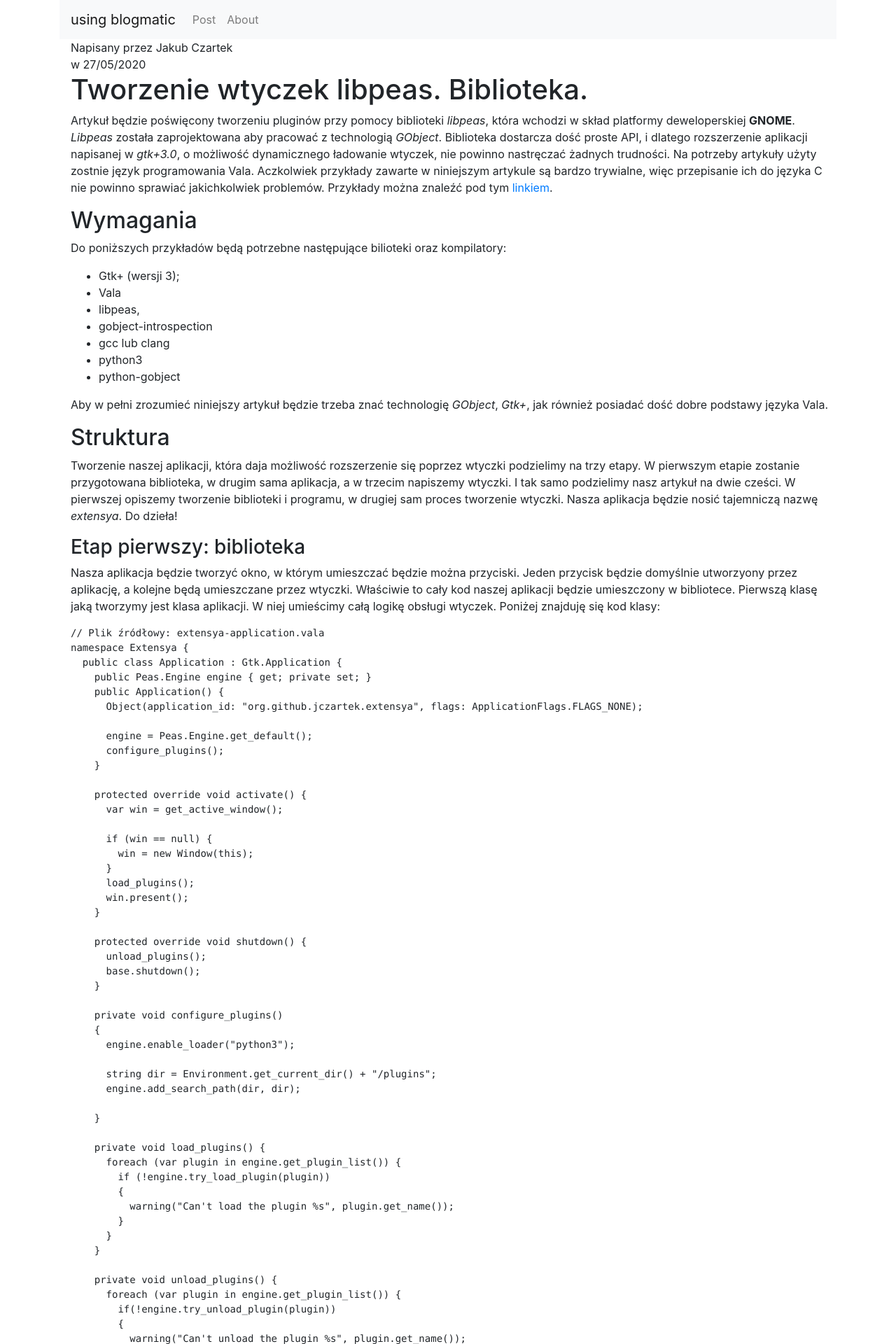
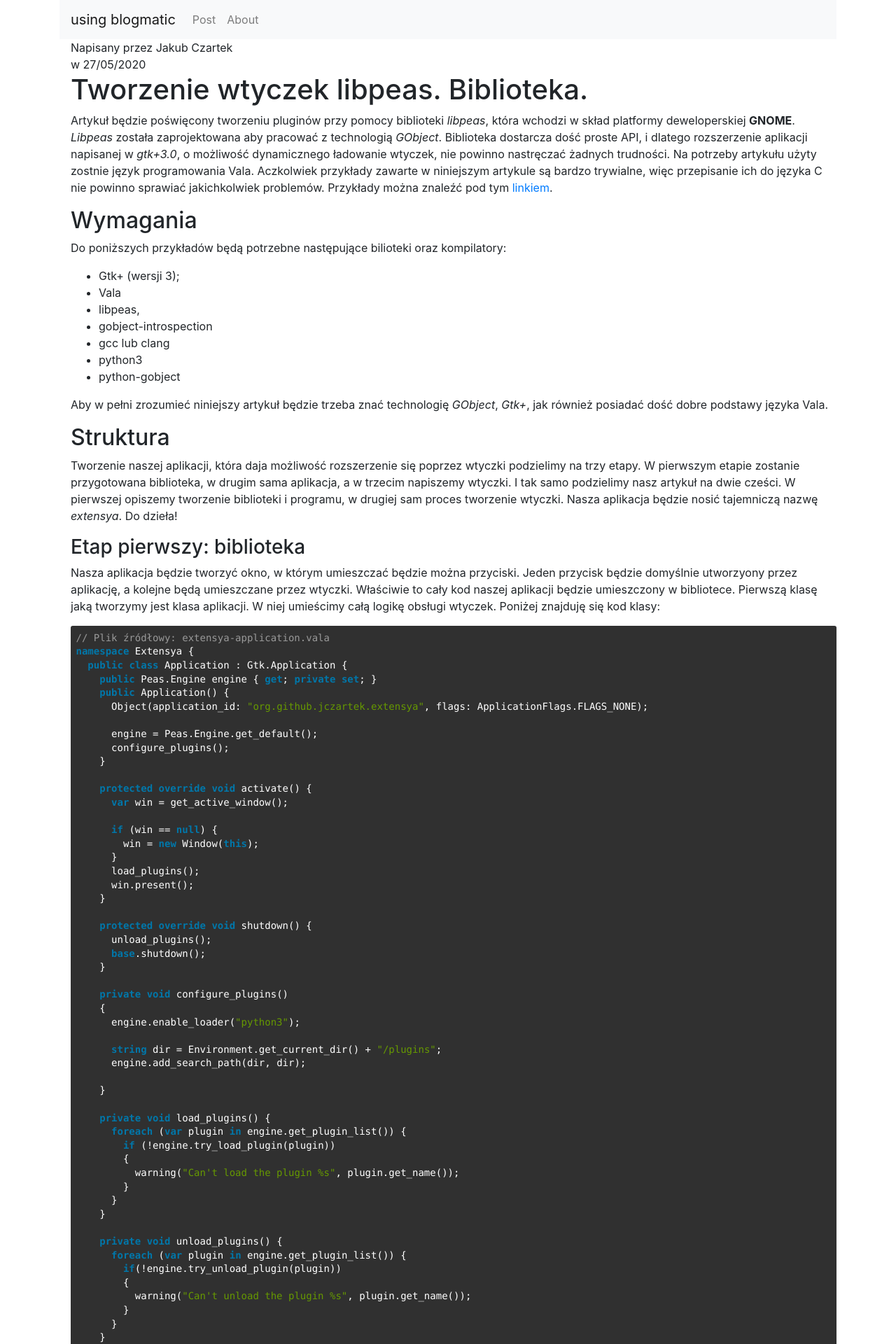
Before and after one commit to jczartek/jczartek.github.io, a Jekyll site: the page built from _posts/2020-05-27-Tworzenie-wtyczek-libeas-biblioteka-i-program.md, in a window 1280 px wide. Shown: the top 1920 px of the page at 70% size. Built offline with Jekyll 4.4.1, drawn with Linux system fonts in a browser that asks for light colours; some of the changed text lies outside the part shown.

Commit message:
aktualizacja stylów i poprawienie błędów

````diff
--- a/_posts/2020-05-27-Tworzenie-wtyczek-libeas-biblioteka-i-program.md
+++ b/_posts/2020-05-27-Tworzenie-wtyczek-libeas-biblioteka-i-program.md
@@ -5,7 +5,7 @@ title: Tworzenie wtyczek libpeas. Biblioteka.
 date:   2020-05-27 08:29:41 +0200
 ---
 
-Artykuł będzie poświęcony tworzeniu pluginów przy pomocy biblioteki *libpeas*, która wchodzi w skład platformy deweloperskiej __GNOME__. *Libpeas* została zaprojektowana aby pracować z technologią *GObject*. Biblioteka dostarcza dość proste API, i dlatego rozszerzenie aplikacji napisanej w *gtk+3.0*, o możliwość dynamicznego ładowanie wtyczek, nie powinno nastręczać żadnych trudności. Na potrzeby artykuły użyty zostnie język programowania Vala. Aczkolwiek przykłady zawarte w niniejszym artykule są bardzo trywialne, więc przepisanie ich do języka C nie powinno sprawiać jakichkolwiek problemów. Przykłady można znaleźć pod tym [linkiem](https://github.com/jczartek/sources-for-using-blogmatic/tree/master/PluginyPeas/pisanie-wtyczek-dla-gtk).
+Artykuł będzie poświęcony tworzeniu pluginów przy pomocy biblioteki *libpeas*, która wchodzi w skład platformy deweloperskiej __GNOME__. *Libpeas* została zaprojektowana aby pracować z technologią *GObject*. Biblioteka dostarcza dość proste API, i dlatego rozszerzenie aplikacji napisanej w *gtk+3.0*, o możliwość dynamicznego ładowanie wtyczek, nie powinno nastręczać żadnych trudności. Na potrzeby artykułu użyty zostnie język programowania Vala. Aczkolwiek przykłady zawarte w niniejszym artykule są bardzo trywialne, więc przepisanie ich do języka C nie powinno sprawiać jakichkolwiek problemów. Przykłady można znaleźć pod tym [linkiem](https://github.com/jczartek/sources-for-using-blogmatic/tree/master/PluginyPeas/pisanie-wtyczek-dla-gtk).
 
 ## Wymagania
 
@@ -193,27 +193,24 @@ namespace Extensya {
     }
   }
 }
-
 ```
-Klasa Window ma dwie funkcje: tworzy proste okienko z przyciskiem i przełącznikiem do ręcznego włączania/wyłączania wtyczek, a także musi utworzyć wszystkie obiekty, których klasy implementują interfejs WindowExtension. Tworzenie tych obiektów zostawiamy klasie Peas.ExtensioSet, której obiekt tworzymy w konstruktorze klasy Window. Do konstruktora klasy Peas.ExtensionSet podajemy argumenty: domyślny silnik wtyczek, typ interfejsu jaki musi implementować klasa, aby jego obiekt został utworzony przez Peas.ExtensionSet, oraz nazwy właściwości i ich wartości. Aby móc wywołać metody, które zostały zdefiniowane w interfejsie WindowExtension należy subskrybować zdarzenia "extension-added" oraz "extension-removed". Zdarzenia te są odpowiednio publikowane przy włączaniu i odłączaniu wtyczek. Gdy emitowane jest zdarzenie "extension-added" zostanie wywołana metoda activate(), a przy emitowaniu zdarzenia "extension-removed" zostanie wywołana metoda deactivate(). Klasa Window udostępnia także dwie metody publiczne do umieszczania oraz ususwania przycisków. Te metody będą stanowić publiczne API naszej biblioteki.
+Klasa Window ma dwie funkcje: tworzy proste okienko z przyciskiem i przełącznikiem do ręcznego włączania/wyłączania wtyczek, a także musi utworzyć wszystkie obiekty, których klasy implementują interfejs WindowExtension. Tworzenie tych obiektów zostawiamy klasie *__Peas.ExtensioSet__*, której obiekt tworzymy w konstruktorze klasy Window. Do konstruktora klasy Peas.ExtensionSet podajemy argumenty: domyślny silnik wtyczek, typ interfejsu jaki musi implementować klasa, aby jego obiekt został utworzony przez Peas.ExtensionSet, oraz nazwy właściwości i ich wartości. Aby móc wywołać metody, które zostały zdefiniowane w interfejsie WindowExtension należy subskrybować zdarzenia "extension-added" oraz "extension-removed". Zdarzenia te są odpowiednio publikowane przy włączaniu i odłączaniu wtyczek. Gdy emitowane jest zdarzenie "extension-added" zostanie wywołana metoda activate(), a przy emitowaniu zdarzenia "extension-removed" zostanie wywołana metoda deactivate(). Klasa Window udostępnia także dwie metody publiczne do umieszczania oraz ususwania przycisków. Te metody będą stanowić publiczne API naszej biblioteki.
 
 Powyższy kod należy skompilować:
 
-```bash
+```
 valac -o libextensya.so --library extensya -H extensya.h  --gir Extensya-1.0.gir  -X -shared -X -fPIC --pkg libpeas-1.0 --pkg gtk+-3.0 extensya-application.vala extensya-window.vala extensya-extension.vala
-
 ```
 
 Następnie musimy wygenerować plik potrzebny dla wtyczek pisanych w pythonie. Zrobimy to następująco:
 
-```bash
+```
 g-ir-compiler --shared-library libextensya Extensya-1.0.gir -o Extensya-1.0.typelib
 ```
 
 ## Program
 
 Następnie musimy stworzyć plik wykonywalny dla naszej aplikacji. Zawartość pliku jest dość prosta i przedstawia się następująco:
-
 ```c#
 // Plik źródłowy: launcher.vala
 
@@ -223,28 +220,20 @@ int main(string [] args) {
 }
 ```
 Zapisz plik jako *lanucher.vala* i skompiluj go:
-
-```bash
+```
 valac -o extensya launcher.vala --vapidir . --pkg gtk+-3.0 --pkg libpeas-1.0 --pkg extensya -X -I. -X -L. -X -lextensya
-
 ```
 Kilka dodatkowych opcji zostało włączonych, aby upewnić się, że pliki naszej biblioteki zostaną poprawnie znalezione. Jeśli spróbujesz teraz uruchomić program to dostaniesz komunikat błędu:
-
-```bash
+```
 ./extensya
-
 /extensya: error while loading shared libraries: libextensya.so: cannot open shared object file: No such file or directory
-
 ```
 Program się nie uruchomił dlatego, że biblioteke libextensya.so nie została zainstalowana we właściwym katalogu przeszukiwania. Aby uruchomić nasz program trzeba ustawiać zmienną środowiskową __LD_LIBRATY_PATH__, aby wskazywała bieżący katalog. Odrazu ustawimy drugą zmienną środowiskową __GI_TYPELIB_PATH__, aby wtyczki napisana w pythonie poprawnie odszukiwały plik typelib. Wpisz w konsoli:
-
-```bash
+```
 export LD_LIBRARY_PATH=.:$LD_LIBRARY_PATH
 export GI_TYPELIB_PATH=.:$GI_TYPELIB_PATH
 ```
-
 I następnie uruchom program:
-
 ```
 ./extensya
 ```
--- a/_sass/styles.scss
+++ b/_sass/styles.scss
@@ -1 +1,4 @@
-@import './styles/home'
+@import './styles/variables';
+@import './styles/code';
+@import './styles/home';
+@import './styles/syntax';
--- /dev/null
+++ b/_sass/styles/code.scss
@@ -0,0 +1,19 @@
+pre,
+code {
+  font-family: $monospaced;
+}
+
+code {
+  border-radius: 3px;
+  font-size: 85%;
+  color: $white;
+}
+
+.highlight {
+  background: $dark2;
+  color: $white;
+  padding: .25em;
+  border-radius: 3px;
+  line-height: 1.4;
+  margin-bottom: 1rem;
+}
--- /dev/null
+++ b/_sass/styles/syntax.scss
@@ -0,0 +1,65 @@
+.highlight .hll { background-color: #ffc; }
+.highlight .c { color: #999; } /* Comment */
+.highlight .err { color: #a00; background-color: #faa } /* Error */
+.highlight .k { color: #0077AA; font-weight: bold;} /* Keyword */
+.highlight .o { color: #555 } /* Operator */
+.highlight .cm { color: #09f; font-style: italic } /* Comment.Multiline */
+.highlight .cp { color: #099 } /* Comment.Preproc */
+.highlight .c1 { color: #999; } /* Comment.Single */
+.highlight .cs { color: #999; } /* Comment.Special */
+.highlight .gd { background-color: #fcc; border: 1px solid #c00 } /* Generic.Deleted */
+.highlight .ge { font-style: italic } /* Generic.Emph */
+.highlight .gr { color: #f00 } /* Generic.Error */
+.highlight .gh { color: #030; } /* Generic.Heading */
+.highlight .gi { background-color: #cfc; border: 1px solid #0c0 } /* Generic.Inserted */
+.highlight .go { color: #aaa } /* Generic.Output */
+.highlight .gp { color: #009; } /* Generic.Prompt */
+.highlight .gs { } /* Generic.Strong */
+.highlight .gu { color: #030; } /* Generic.Subheading */
+.highlight .gt { color: #9c6 } /* Generic.Traceback */
+.highlight .kc { color: #069; } /* Keyword.Constant */
+.highlight .kd { color: #069; } /* Keyword.Declaration */
+.highlight .kn { color: #069; } /* Keyword.Namespace */
+.highlight .kp { color: #069 } /* Keyword.Pseudo */
+.highlight .kr { color: #069; } /* Keyword.Reserved */
+.highlight .kt { color: #0077AA; font-weight: bold;} /* Keyword.Type */
+.highlight .m { color: #f60 } /* Literal.Number */
+.highlight .s { color: #669900 } /* Literal.String */
+.highlight .na { color: #4f9fcf } /* Name.Attribute */
+.highlight .nb { color: #366 } /* Name.Builtin */
+.highlight .nc { color: $white; } /* Name.Class */
+.highlight .no { color: #360 } /* Name.Constant */
+.highlight .nd { color: #99f } /* Name.Decorator */
+.highlight .ni { color: #999; } /* Name.Entity */
+.highlight .ne { color: #c00; } /* Name.Exception */
+.highlight .nf { color: $white; } /* Name.Function */
+.highlight .nl { color: #99f } /* Name.Label */
+.highlight .nn { color: #white; } /* Name.Namespace */
+.highlight .nt { color: #2f6f9f; } /* Name.Tag */
+.highlight .nv { color: $white; } /* Name.Variable */
+.highlight .ow { color: #000; } /* Operator.Word */
+.highlight .w { color: #bbb } /* Text.Whitespace */
+.highlight .mf { color: #f60 } /* Literal.Number.Float */
+.highlight .mh { color: #f60 } /* Literal.Number.Hex */
+.highlight .mi { color: #f60 } /* Literal.Number.Integer */
+.highlight .mo { color: #f60 } /* Literal.Number.Oct */
+.highlight .sb { color: #c30 } /* Literal.String.Backtick */
+.highlight .sc { color: #c30 } /* Literal.String.Char */
+.highlight .sd { color: #c30; font-style: italic } /* Literal.String.Doc */
+.highlight .s2 { color: #c30 } /* Literal.String.Double */
+.highlight .se { color: #c30; } /* Literal.String.Escape */
+.highlight .sh { color: #c30 } /* Literal.String.Heredoc */
+.highlight .si { color: #a00 } /* Literal.String.Interpol */
+.highlight .sx { color: #c30 } /* Literal.String.Other */
+.highlight .sr { color: #3aa } /* Literal.String.Regex */
+.highlight .s1 { color: #c30 } /* Literal.String.Single */
+.highlight .ss { color: #fc3 } /* Literal.String.Symbol */
+.highlight .bp { color: #366 } /* Name.Builtin.Pseudo */
+.highlight .vc { color: #033 } /* Name.Variable.Class */
+.highlight .vg { color: #033 } /* Name.Variable.Global */
+.highlight .vi { color: #033 } /* Name.Variable.Instance */
+.highlight .il { color: #f60 } /* Literal.Number.Integer.Long */
+
+.css .o,
+.css .o + .nt,
+.css .nt + .nt { color: #999; }
--- /dev/null
+++ b/_sass/styles/variables.scss
@@ -0,0 +1,35 @@
+$butter1: #fce94f;
+$butter2: #edd400;
+$butter3: #c4a000;
+$chameleon1: #8ae234;
+$chameleon2: #73d216;
+$chameleon3: #4e9a06;
+$orange1: #fcaf3e;
+$orange2: #f57900;
+$orange3: #ce5c00;
+$skyblue1: #729fcf;
+$skyblue2: #3465a4;
+$skyblue3: #204a87;
+$plum1: #ad7fa8;
+$plum2: #75507b;
+$plum3: #5c3566;
+$chocolate1: #e9b96e;
+$chocolate2: #c17d11;
+$chocolate3: #8f5902;
+$scarletred1: #ef2929;
+$scarletred2: #cc0000;
+$scarletred3: #a40000;
+$aluminium1: #eeeeec;
+$aluminium2: #d3d7cf;
+$aluminium3: #babdb6;
+$aluminium4: #888a85;
+$aluminium5: #555753;
+$aluminium6: #2e3436;
+$white: #ffffff;
+$pink1: #dd4a68;
+$red1: #ff0000;
+
+$dark1: #1e1e1e;
+$dark2: #303030;
+
+$monospaced: Menlo, Monaco, monospace;
````
